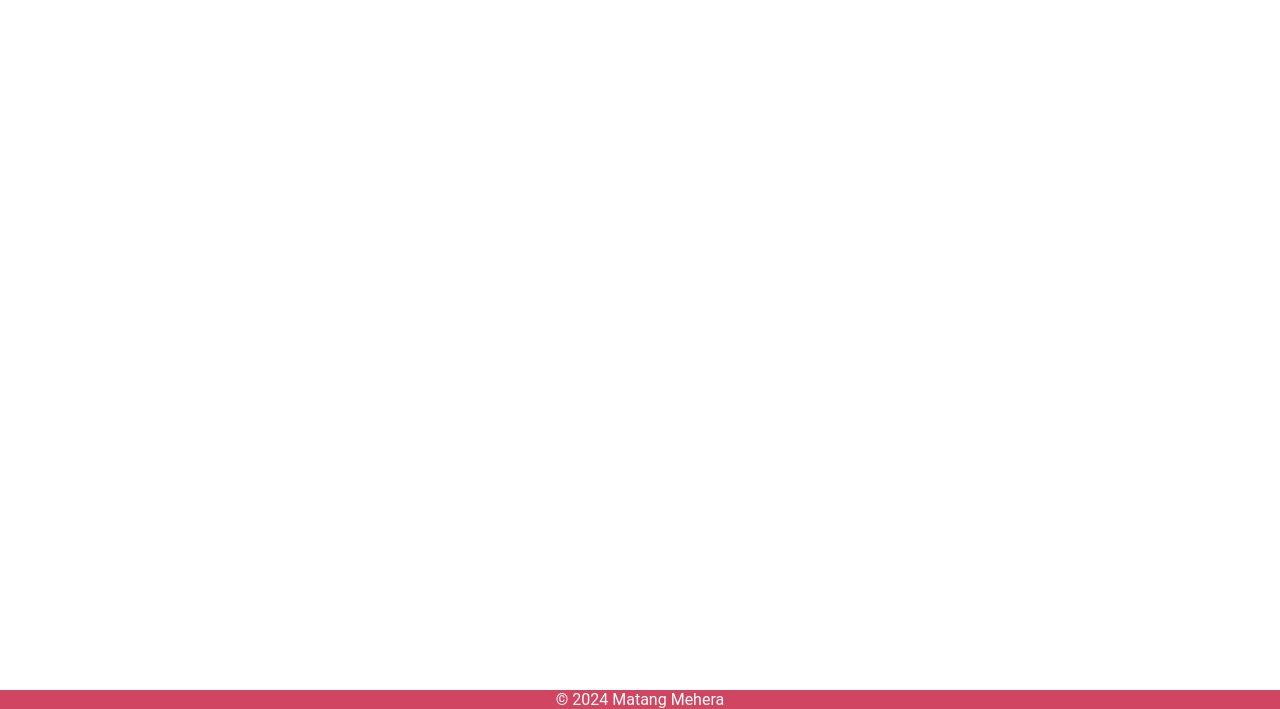
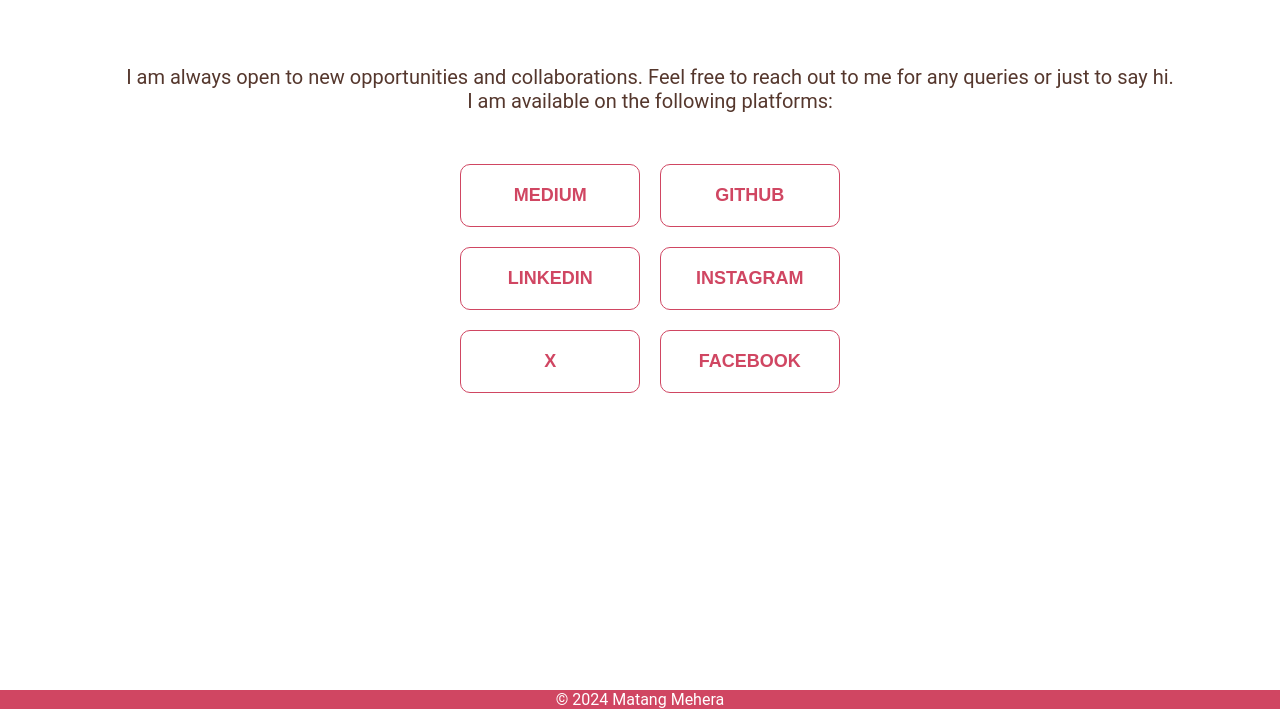
Before and after one commit to mgmehra2005/MyPortfolio, a Flask app: template Portfolio/templates/connect.html in a window 1280 px wide. Shown: the part 91-800 px from the top of the page. Run offline with Flask 3, Linux system fonts and the light colour scheme; the template is opened without the code that fills it, so the values that code supplies are empty.

Commit message:
added connection page

```diff
--- a/Portfolio/routes.py
+++ b/Portfolio/routes.py
@@ -77,3 +77,7 @@
             'published_date': published,
         })
     return render_template('blogs.html', entries=entries)
+
+@app.route('/connect-with-me')
+def connect_page():
+    return render_template('connect.html')
--- a/Portfolio/static/CSS/default.css
+++ b/Portfolio/static/CSS/default.css
@@ -278,3 +278,67 @@
 .author {
     float: right;
 }
+
+.connect-main {
+    display: flex;
+    flex-direction: column;
+    min-width: 100%;
+    max-width: 100%;
+    align-items: center;
+    justify-content: center;
+    text-align: center;
+    margin: 10px;
+    padding:  15px;
+    overflow: hidden;
+}
+
+.connections p {
+    font-size: 20px;
+    color: #55372d;
+}
+
+.connections {
+    display: flex;
+    flex-direction: column;
+    justify-content: center;
+    align-items: center;
+    gap: 20px;
+    margin: 20px;
+    padding: 20px;
+}
+
+.social-links {
+    margin: 1%;
+    align-items: center;
+    justify-content: center;
+    width: 40%;
+    display: grid;
+    grid-template-columns: repeat(2, 1fr);
+    gap: 20px;
+    padding: 20px;
+}
+
+.social-links a {
+    text-decoration: none;
+}
+
+.social-link-buttons {
+    display: flex;
+    justify-content: center;
+    align-items: center;
+    background-color: transparent;
+    border: 1px solid #d04662;
+    border-radius: 10px;
+    overflow: hidden;
+    cursor: pointer;
+    padding: 20px;
+    font-weight: bold;
+    font-size: large;
+    width: 100%;
+    color: #d04662;
+}
+
+.social-link-buttons:hover {
+    background-color: #d04662;
+    color: white;
+}
--- a/Portfolio/templates/connect.html
+++ b/Portfolio/templates/connect.html
@@ -1 +1,29 @@
 {% extends "base_temp.html" %}
+
+{% block title %}
+- Connect With Me
+{% endblock %}
+
+{% block content %}
+    <main class="connect-main">
+        <section class="connections">
+                <p>
+                    I am always open to new opportunities and collaborations. Feel free to reach out to me for any queries or just to say hi. <br>I am available on the following platforms:
+                </p>
+                <section class="social-links">
+                        <a href="https://medium.com/@matangmehra" target="_blank" rel="noopener"><button id="medium" class="social-link-buttons">MEDIUM</button></a>
+
+                        <a href="https://www.github.com/mgmehra2005" target="_blank" rel="noopener"><button id="github" class="social-link-buttons">GITHUB</button></a>
+
+                        <a href="https://www.linkedin.com/in/matang-mehra-b28b38265/" target="_blank" rel="noopener"><button id="linkedin" class="social-link-buttons">LINKEDIN</button></a>
+
+                        <a href="https://www.instagram.com/matang_mehra/" target="_blank" rel="noopener"><button id="instagram" class="social-link-buttons">INSTAGRAM</button></a>
+
+                        <a href="https://twitter.com/matang_mehra" target="_blank" rel="noopener"><button id="x" class="social-link-buttons">X</button></a>
+
+                        <a href="https://www.facebook.com/people/Matang-Mehra/pfbid02SoDbzguP8Xr3PfaiRUC8oJVVWteaLevi6kJVdbourSeNeBgyQqAj62cZnxrx4drKl/" target="_blank" rel="noopener"><button id="facebook" class="social-link-buttons">FACEBOOK</button></a>
+                </section>
+
+        </section>
+    </main>
+{% endblock %}
--- a/Portfolio/templates/index.html
+++ b/Portfolio/templates/index.html
@@ -16,8 +16,8 @@
                     Passionate about coding and hacking, I am a certified Python programmer expanding my skills in C and full-stack web development. With a background in cybersecurity, I have gained expertise in penetration testing and security practices. I am committed to continuously learning and applying my knowledge to solve real-world challenges. My goal is to stay ahead in the dynamic tech landscape.
                 </p>
                 <div>
-                    <button id="resume" onclick="window.location.href='https://drive.google.com/file/d/1gEM-KfwtesahwtcmgBq3Mkj4crKl_ubK/view?usp=sharing';">RESUME</button>
-                    <button id="connect">CONNECT TO ME</button>
+                    <a href="https://drive.google.com/file/d/1gEM-KfwtesahwtcmgBq3Mkj4crKl_ubK/view?usp=sharing"><button id="resume">RESUME</button></a>
+                    <a href="{{url_for('connect_page')}}"><button id="connect">CONNECT TO ME</button></a>
                 </div>
             </div>
         </section>
```
Also changed, not shown: pyvenv.cfg (+4 -4 lines).
